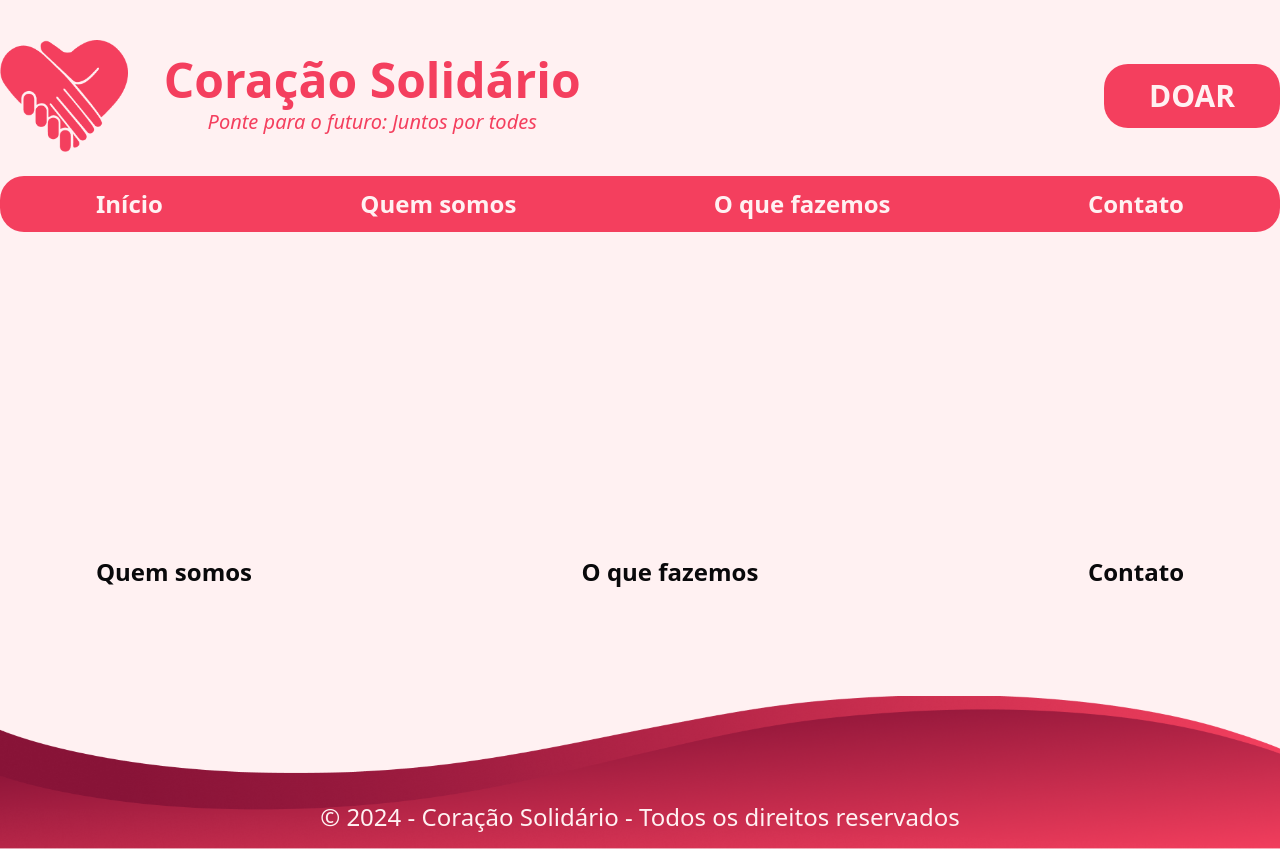
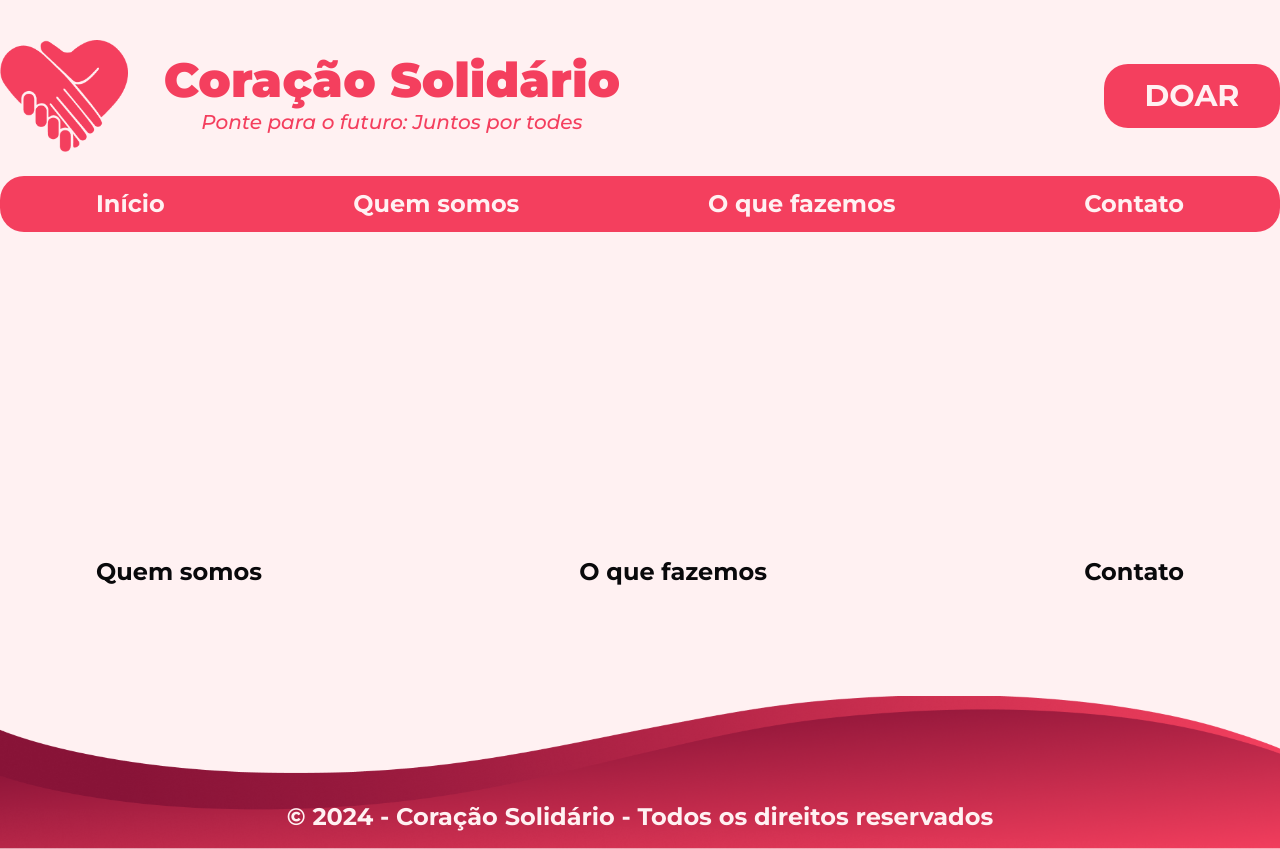
Before and after one commit to wellrenato12/CoracaoSolidarioFront, a React (Vite) app: page / in a window 1280 px wide. Built offline with nearby package versions, Linux system fonts and the light colour scheme.

Commit message:
atualizando as fontes do projeto

```diff
--- a/src/components/Footer/index.tsx
+++ b/src/components/Footer/index.tsx
@@ -7,20 +7,20 @@ export function Footer() {
       <nav>
         <ul className="max-w-7xl mx-auto flex items-center justify-between py-3 px-24 mb-24">
           <Link to="/about">
-            <li className="text-2xl font-bold text-zinc-950 hover:underline hover:scale-110 transition-all">Quem somos</li>
+            <li className="font-montserrat text-2xl font-bold text-zinc-950 hover:underline hover:scale-110 transition-all">Quem somos</li>
           </Link>
           <Link to="/info">
-            <li className="text-2xl font-bold text-zinc-950 hover:underline hover:scale-110 transition-all">O que fazemos</li>
+            <li className="font-montserrat text-2xl font-bold text-zinc-950 hover:underline hover:scale-110 transition-all">O que fazemos</li>
           </Link>
           <Link to="/contact">
-            <li className="text-2xl font-bold text-zinc-950 hover:underline hover:scale-110 transition-all">Contato</li>
+            <li className="font-montserrat text-2xl font-bold text-zinc-950 hover:underline hover:scale-110 transition-all">Contato</li>
           </Link>
         </ul>
       </nav>
       <div className='relative'>
         <img className='w-full object-cover' src={footer} alt="Footer" />
         <div className='absolute inset-0 flex items-end justify-center pb-4'>
-          <p className='text-2xl font-medium text-rose-50'>&copy; 2024 - Coração Solidário - Todos os direitos reservados</p>
+          <p className='font-montserrat text-2xl font-bold text-rose-50'>&copy; 2024 - Coração Solidário - Todos os direitos reservados</p>
         </div>
       </div>
     </footer>
--- a/src/components/Header/index.tsx
+++ b/src/components/Header/index.tsx
@@ -8,11 +8,11 @@ export function Header() {
         <div className="flex items-center gap-[36px]">
           <img src={logo} alt="Logo" className="h-28" />
           <span className="flex flex-col items-center gap-1">
-            <h1 className="text-5xl text-rose-500 font-extrabold"><strong>Coração Solidário</strong></h1>
-            <p className="text-xl text-rose-500 italic font-medium">Ponte para o futuro: Juntos por todes</p>
+            <h1 className="font-montserrat text-5xl text-rose-500 font-extrabold"><strong>Coração Solidário</strong></h1>
+            <p className="font-montserrat text-xl text-rose-500 italic font-medium">Ponte para o futuro: Juntos por todes</p>
           </span>
         </div>
-        <button className="w-44 h-16 bg-rose-500 text-3xl font-bold rounded-3xl text-rose-50 hover:bg-red-700 hover:scale-110 transition-all">DOAR</button>
+        <button className="w-44 h-16 bg-rose-500 font-montserrat text-3xl font-bold rounded-3xl text-rose-50 hover:bg-red-700 hover:scale-110 transition-all">DOAR</button>
       </div>
       <NavBar />
     </header>
--- a/src/components/NavBar/index.tsx
+++ b/src/components/NavBar/index.tsx
@@ -5,16 +5,16 @@ export function NavBar() {
     <nav className="bg-rose-500 rounded-3xl">
       <ul className="flex items-center justify-between py-3 px-24">
         <Link to="/">
-          <li className="text-2xl font-bold text-rose-50 hover:underline hover:scale-110 transition-all">Início</li>
+          <li className="font-montserrat text-2xl font-bold text-rose-50 hover:underline hover:scale-110 transition-all">Início</li>
         </Link>
         <Link to="/about">
-          <li className="text-2xl font-bold text-rose-50 hover:underline hover:scale-110 transition-all">Quem somos</li>
+          <li className="font-montserrat text-2xl font-bold text-rose-50 hover:underline hover:scale-110 transition-all">Quem somos</li>
         </Link>
         <Link to="/info">
-          <li className="text-2xl font-bold text-rose-50 hover:underline hover:scale-110 transition-all">O que fazemos</li>
+          <li className="font-montserrat text-2xl font-bold text-rose-50 hover:underline hover:scale-110 transition-all">O que fazemos</li>
         </Link>
         <Link to="/contact">
-          <li className="text-2xl font-bold text-rose-50 hover:underline hover:scale-110 transition-all">Contato</li>
+          <li className="font-montserrat text-2xl font-bold text-rose-50 hover:underline hover:scale-110 transition-all">Contato</li>
         </Link>
       </ul>
     </nav>
--- a/src/index.css
+++ b/src/index.css
@@ -2,6 +2,7 @@
 @tailwind components;
 @tailwind utilities;
 
+
 body {
   background-color: #FFF1F2;
 }
--- a/tailwind.config.js
+++ b/tailwind.config.js
@@ -5,7 +5,11 @@ module.exports = {
     "./src/**/*.{js,ts,jsx,tsx}",
   ],
   theme: {
-    extend: {},
+    extend: {
+      fontFamily: {
+        montserrat: ["Montserrat", "sans-serif"],
+      },
+    },
   },
   plugins: [],
 }
```
Also changed, not shown: src/assets/fonts/Montserrat-Italic-VariableFont_wght.ttf (added), src/assets/fonts/Montserrat-VariableFont_wght.ttf (added).
